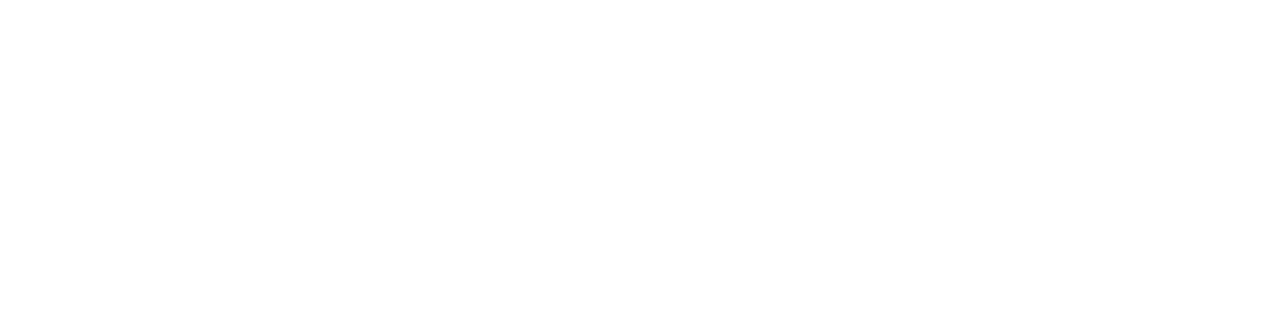
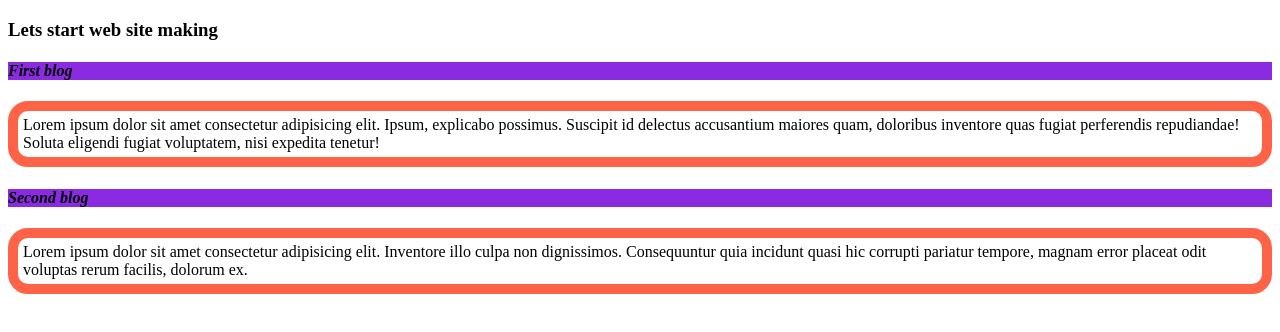
Before and after one commit to Mamunur-Rahaman67/first-repo, a plain HTML site: page index.html in a window 1280 px wide. Drawn offline with Linux system fonts and the light colour scheme.

Commit message:
added css file

```diff
--- a/index.html
+++ b/index.html
@@ -4,8 +4,20 @@
     <meta charset="UTF-8">
     <meta name="viewport" content="width=device-width, initial-scale=1.0">
     <title>My first github Repo</title>
+    <link rel="stylesheet" href="style.css">
 </head>
 <body>
+    <h3>Lets start web site making</h3>
+    <div>
+        <h4>First blog</h4>
+         <p class="blog">Lorem ipsum dolor sit amet consectetur adipisicing elit. Ipsum, explicabo possimus. Suscipit id delectus accusantium maiores quam, doloribus inventore quas fugiat perferendis repudiandae! Soluta eligendi fugiat voluptatem, nisi expedita tenetur!
 
+      </p>
+    </div>
+
+    <div>
+        <h4>Second blog</h4>
+         <p class="blog">Lorem ipsum dolor sit amet consectetur adipisicing elit. Inventore illo culpa non dignissimos. Consequuntur quia incidunt quasi hic corrupti pariatur tempore, magnam error placeat odit voluptas rerum facilis, dolorum ex.</p>
+    </div>
 </body>
 </html>
--- /dev/null
+++ b/style.css
@@ -0,0 +1,10 @@
+.blog{
+    border: 10px solid tomato;
+    border-radius: 20px;
+    padding: 5px;
+}
+h4{
+    font-weight: bolder;
+    font-style: italic;
+    background-color: blueviolet;
+}
```
